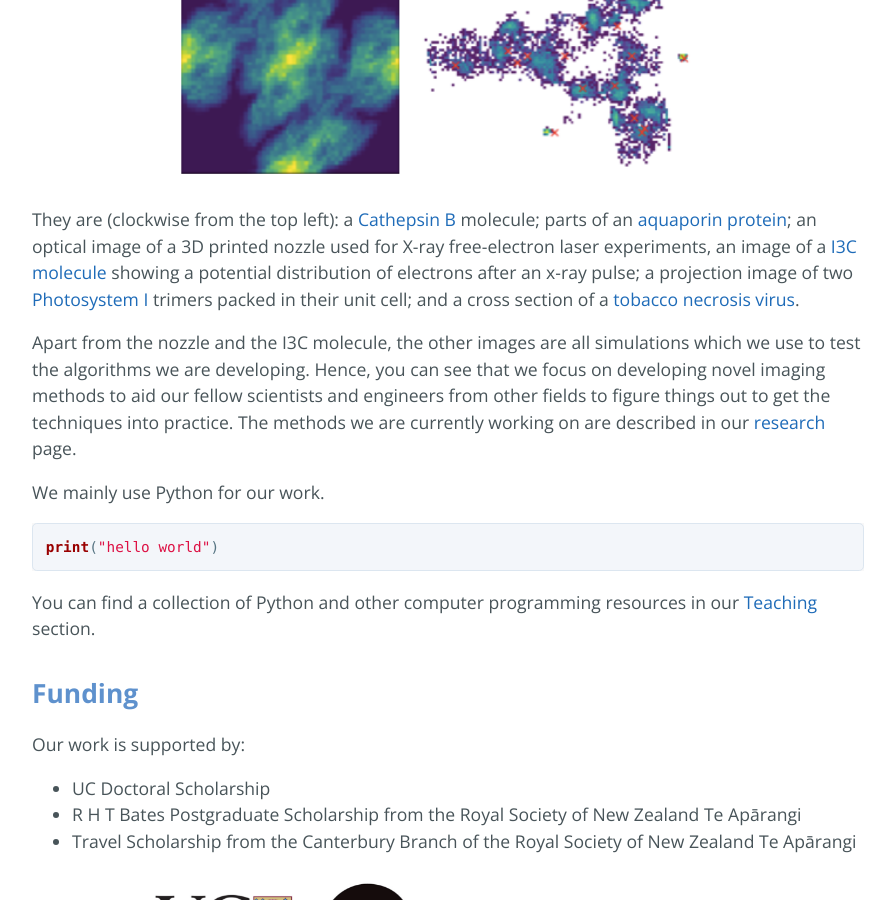
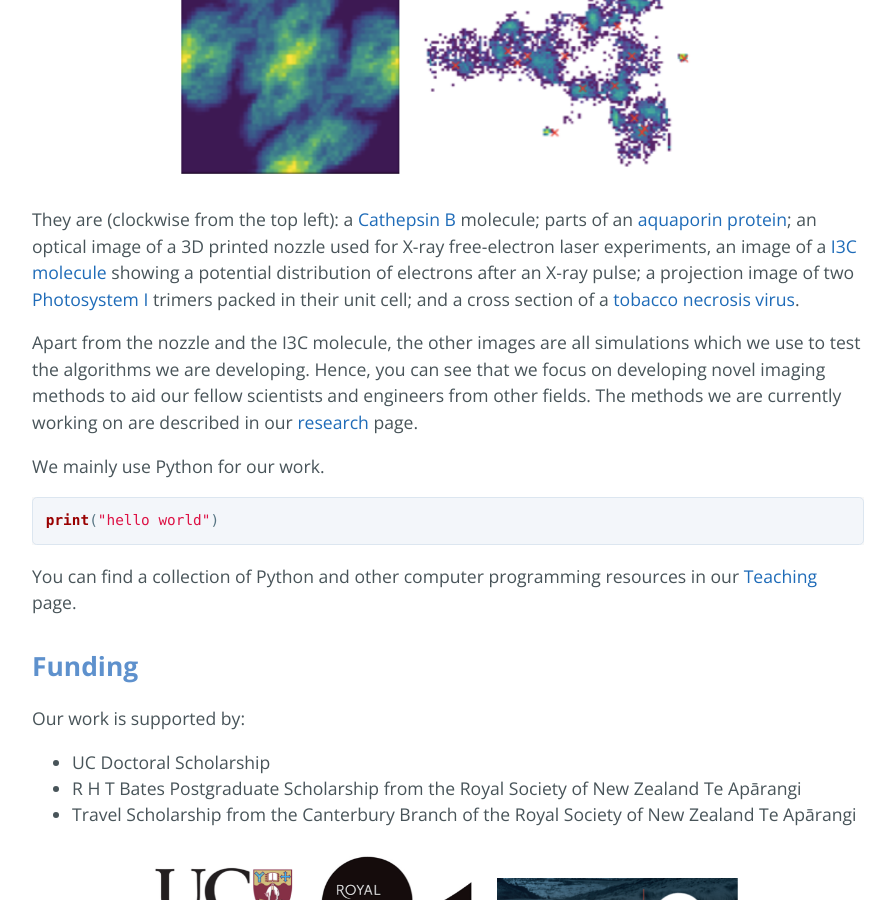
Before and after one commit to captvonsciencypants/computational-imaging-lab, a Jekyll site: the page built from index.md, in a window 1280 px wide and 900 px high, scrolled down 1912 px. Shown: the whole window, without its empty margins (192-1087 px from the left). Built offline with Jekyll 4.4.1, drawn with Linux system fonts in a browser that asks for light colours; our own code applies the rules of GitHub Pages for plain Markdown files; the repository's description, which GitHub fills in, is left out.

Commit message:
Update index.md

````diff
--- a/index.md
+++ b/index.md
@@ -15,15 +15,15 @@ A selection of the things we have been imaging is shown below
 <p align="center">
   <img src="figs/index_0.png" width="550" />
 </p>
-They are (clockwise from the top left): a [Cathepsin B](https://en.wikipedia.org/wiki/Cathepsin_B) molecule; parts of an [aquaporin protein](https://pdb101.rcsb.org/motm/173); an optical image of a 3D printed nozzle used for X-ray free-electron laser experiments, an image of a [I3C molecule](https://doi.org/10.1107/S0907444908030266) showing a potential distribution of electrons after an x-ray pulse; a projection image of two [Photosystem I](https://pdb101.rcsb.org/motm/22) trimers packed in their unit cell; and a cross section of a [tobacco necrosis virus](https://www.rcsb.org/structure/1TNV).
+They are (clockwise from the top left): a [Cathepsin B](https://en.wikipedia.org/wiki/Cathepsin_B) molecule; parts of an [aquaporin protein](https://pdb101.rcsb.org/motm/173); an optical image of a 3D printed nozzle used for X-ray free-electron laser experiments, an image of a [I3C molecule](https://doi.org/10.1107/S0907444908030266) showing a potential distribution of electrons after an X-ray pulse; a projection image of two [Photosystem I](https://pdb101.rcsb.org/motm/22) trimers packed in their unit cell; and a cross section of a [tobacco necrosis virus](https://www.rcsb.org/structure/1TNV).
 
-Apart from the nozzle and the I3C molecule, the other images are all simulations which we use to test the algorithms we are developing. Hence, you can see that we focus on developing novel imaging methods to aid our fellow scientists and engineers from other fields to figure things out to get the techniques into practice. The methods we are currently working on are described in our [research](research.md) page.
+Apart from the nozzle and the I3C molecule, the other images are all simulations which we use to test the algorithms we are developing. Hence, you can see that we focus on developing novel imaging methods to aid our fellow scientists and engineers from other fields. The methods we are currently working on are described in our [research](research.md) page.
 
 We mainly use Python for our work.
 ```python
 print("hello world")
 ```
-You can find a collection of Python and other computer programming resources in our [Teaching](teaching.md) section.
+You can find a collection of Python and other computer programming resources in our [Teaching](teaching.md) page.
 
 
 
````
